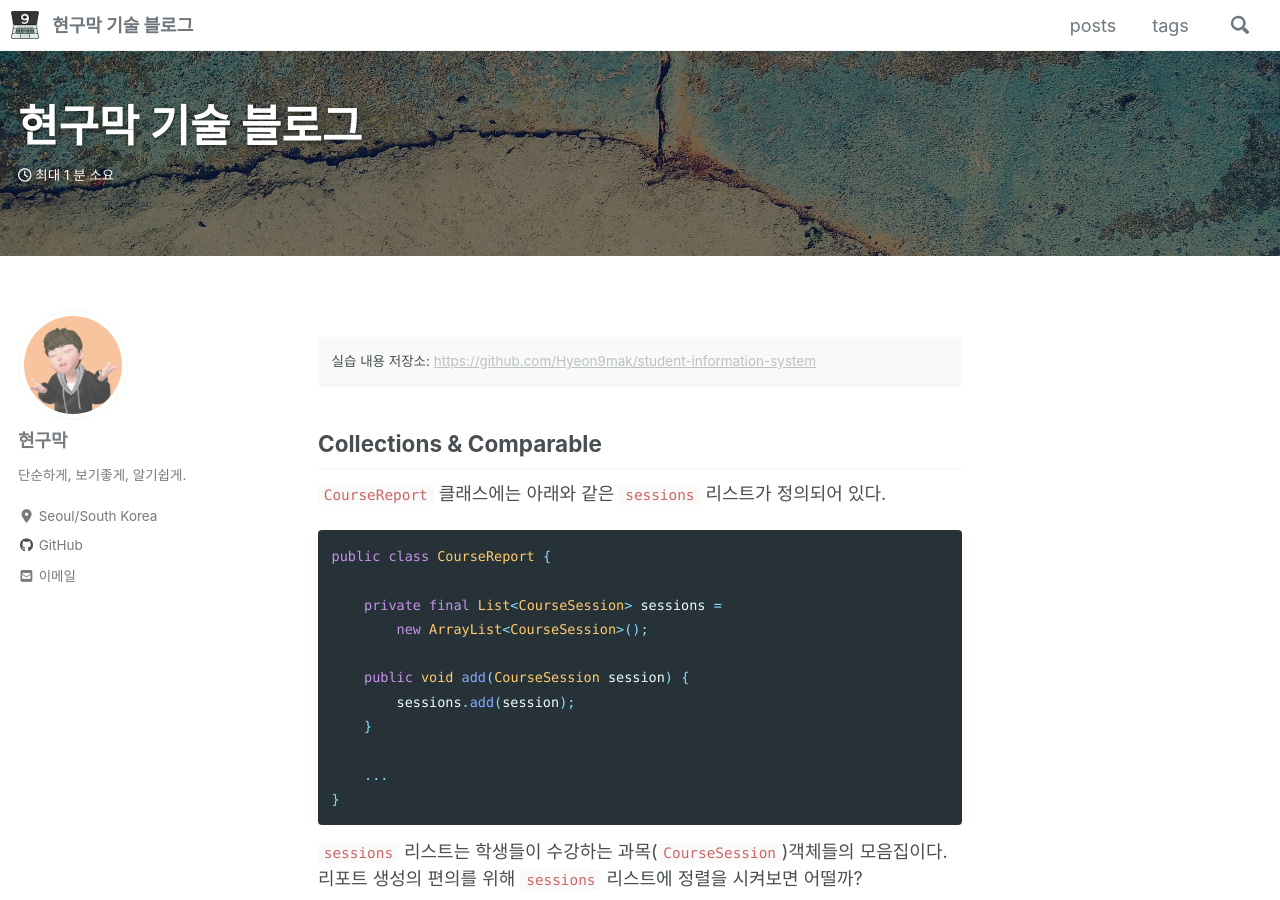
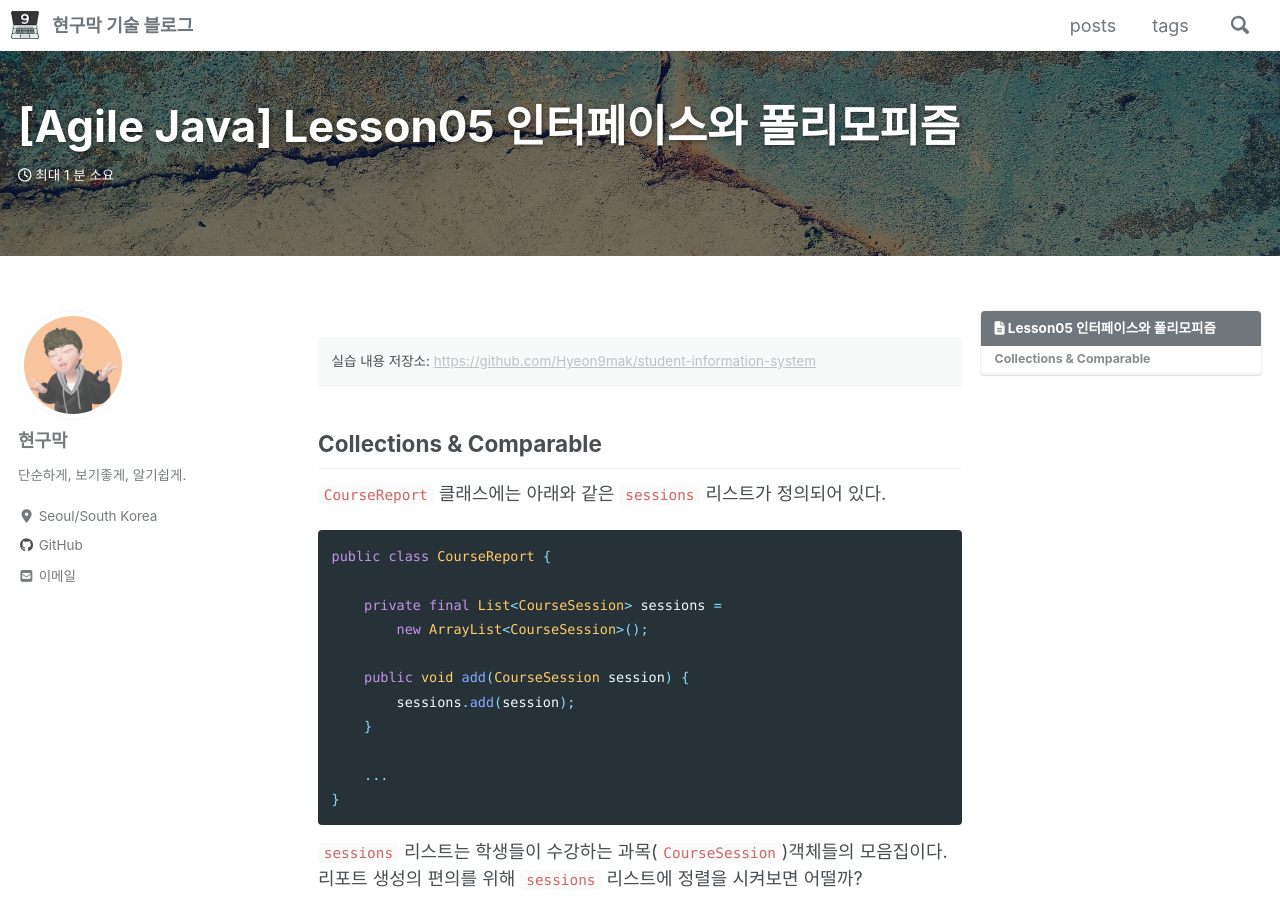
Before and after one commit to Hyeon9mak/Hyeon9mak.github.io, a Jekyll site: the page built from _posts/2021-01-25-Agile-Java-Lesson05.md, in a window 1280 px wide and 900 px high. Built offline with Jekyll 4.4.1, drawn with Linux system fonts in a browser that asks for light colours; cached includes are drawn as plain includes; nearby versions of some CDN libraries; comment, search, counter and statistics services are not loaded; some of the changed text lies outside the part shown.

Commit message:
docs: fix Jkyll tag error in Agile-Java-Lesson05.md

```diff
--- a/_posts/2021-01-25-Agile-Java-Lesson05.md
+++ b/_posts/2021-01-25-Agile-Java-Lesson05.md
@@ -7,7 +7,7 @@ tags:
     - Java
 toc: true
 toc_sticky: true
-toc_label: "Lesson05 인터페이스와 폴리모피즘
+toc_label: "Lesson05 인터페이스와 폴리모피즘"
 ---
 
 실습 내용 저장소: [https://github.com/Hyeon9mak/student-information-system](https://github.com/Hyeon9mak/student-information-system)
```
